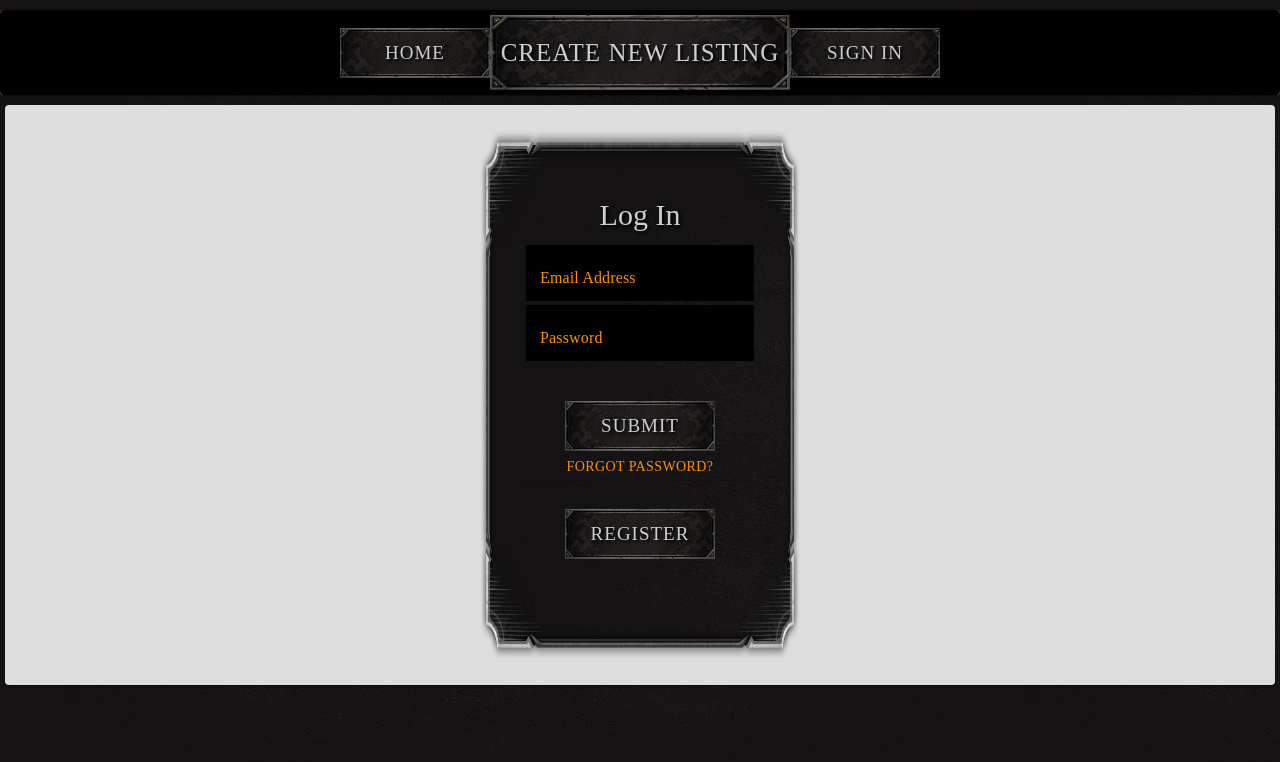
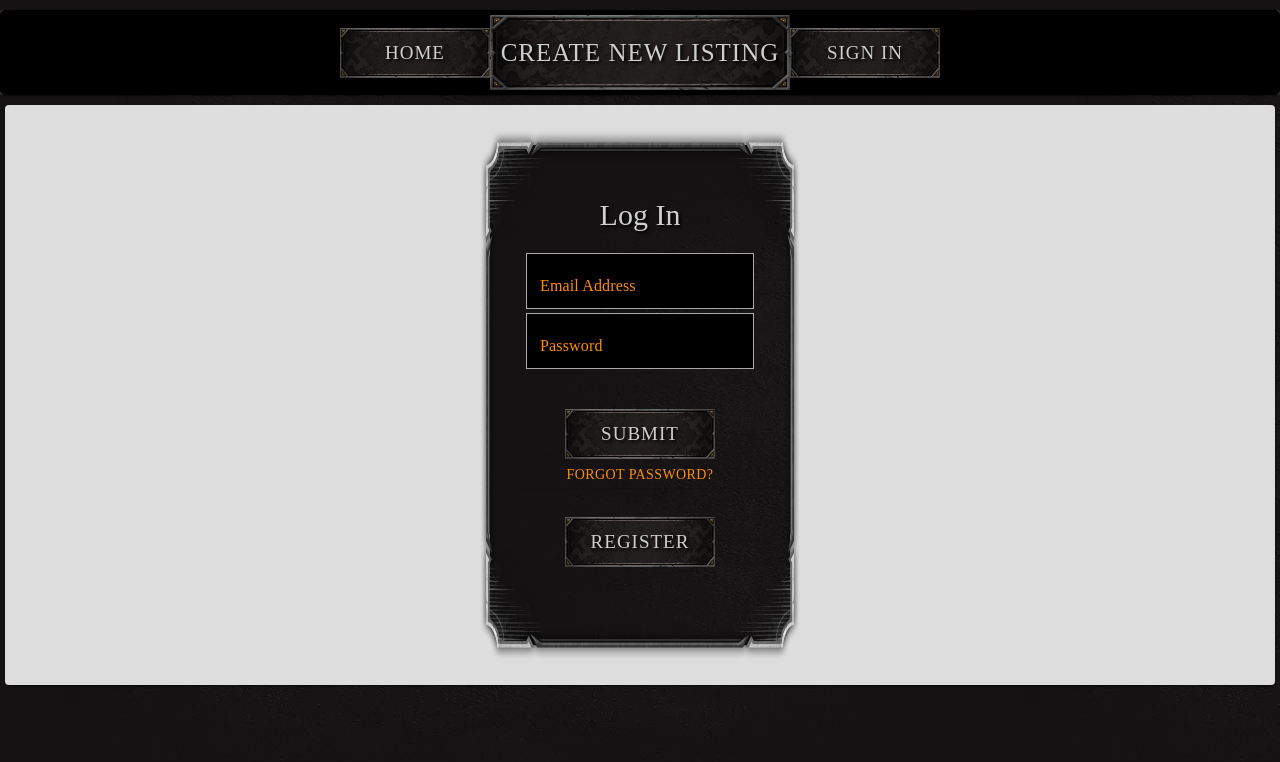
Before and after one commit to aaron-sc-io/goblin-merchant-marketplace, a React (Create React App) app: page /signin in a window 1280 px wide. Shown: the top 762 px of the page. Built offline with nearby package versions, Linux system fonts and the light colour scheme; no server answers; the HTML template or start-up script is replaced by a standard one; a web font is replaced by a local one.

Commit message:
textfield border

```diff
--- a/src/components/SignInCard/SignInCard.jsx
+++ b/src/components/SignInCard/SignInCard.jsx
@@ -37,7 +37,7 @@ const SignInCard = ({ handleNavigateRoot, handleNavigateForgotPass, handleNaviga
       <Card sx={{ width: '300px', height: '500px', borderRadius: '30px',
       backgroundImage: `url(${background})`, color: '#CECECE' }}>
         <Box sx={{ display: 'flex', flexDirection: 'column', alignItems: 'center', py: 1 }}>
-          <Box sx={{ mb: -1, mt: 4 }}>
+          <Box sx={{  mt: 4 }}>
             <Typography class={'ibarra-xl no-line-height'}> Log In </Typography>
           </Box>
           {error && <Alert severity="error">{error}</Alert>}
--- a/src/components/Taskbar/Taskbar.jsx
+++ b/src/components/Taskbar/Taskbar.jsx
@@ -1,14 +1,10 @@
-import { Box, Button, Typography } from '@mui/material';
+import { Box,  } from '@mui/material';
 import DndButton from '../DndButton/DndButton';
 
 const Taskbar = ({ handleSignOutClick, handleNewSubmitClick, handleHomeClick, handleSignInClick, userIsSignedIn }) => {
   return(
     <Box sx={{ display: 'flex', flexDirection: 'row', height: '85px', width: '100vw', backgroundColor: 'black', justifyContent: 'center', alignItems: 'center' }}>
       <DndButton text={'HOME'} onClick={handleHomeClick}/>
-      {/* <Button sx={{ color: 'primary', width: '25%', height: '75%' }} variant='contained' onClick={handleNewSubmitClick} disabled={!userIsSignedIn}>
-        <Typography sx={{ color: 'white' }}>CREATE NEW LISTING &nbsp;</Typography>
-        <SendIcon sx={{ color: 'white' }} />
-      </Button> */}
       <DndButton text={'CREATE NEW LISTING'} onClick={handleNewSubmitClick} disabled={!userIsSignedIn} sizeVariant={2}/>
       {userIsSignedIn
       ? <DndButton text={'SIGN OUT'} onClick={handleSignOutClick}/>
--- a/src/components/TextField/TextField.jsx
+++ b/src/components/TextField/TextField.jsx
@@ -7,15 +7,13 @@ const CssTextField = styled(TextField)({
   '& .MuiOutlinedInput-root': {
     borderRadius: '0',
     '& fieldset': {
-      borderColor: 'transparent',
+      borderColor: 'darkgrey',
     },
     '&:hover fieldset': {
-      borderColor: 'transparent',
-      borderBottom: '2px solid #CECECE',
+      border: '2px solid #CECECE',
     },
     '&.Mui-focused fieldset': {
-      borderColor: 'transparent',
-      borderBottom: '3px solid #CECECE',
+      border: '3px solid #CECECE',
     },
   },
   '& .MuiInputLabel-root': {
```
